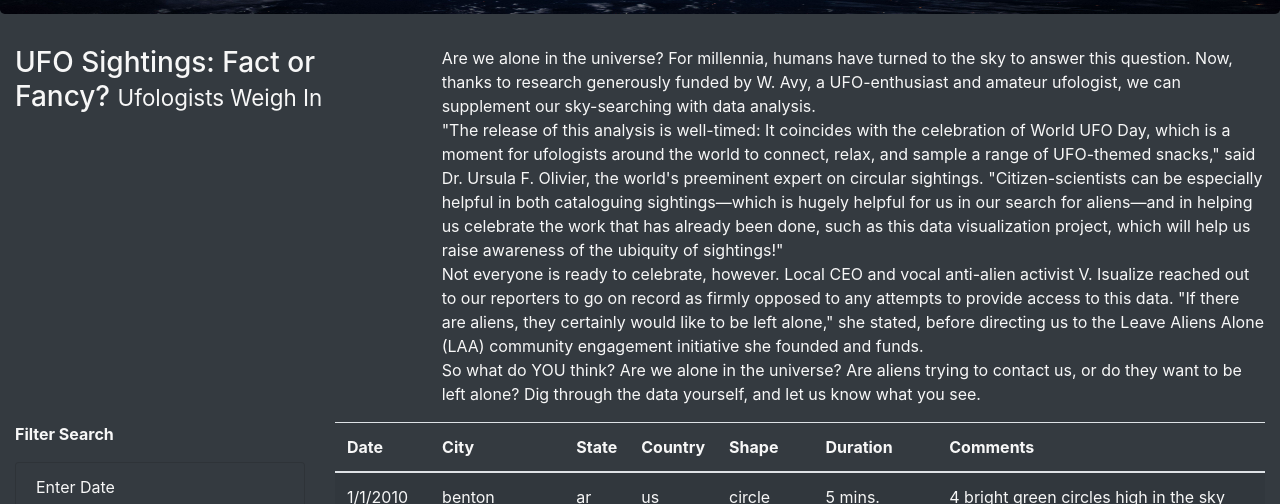
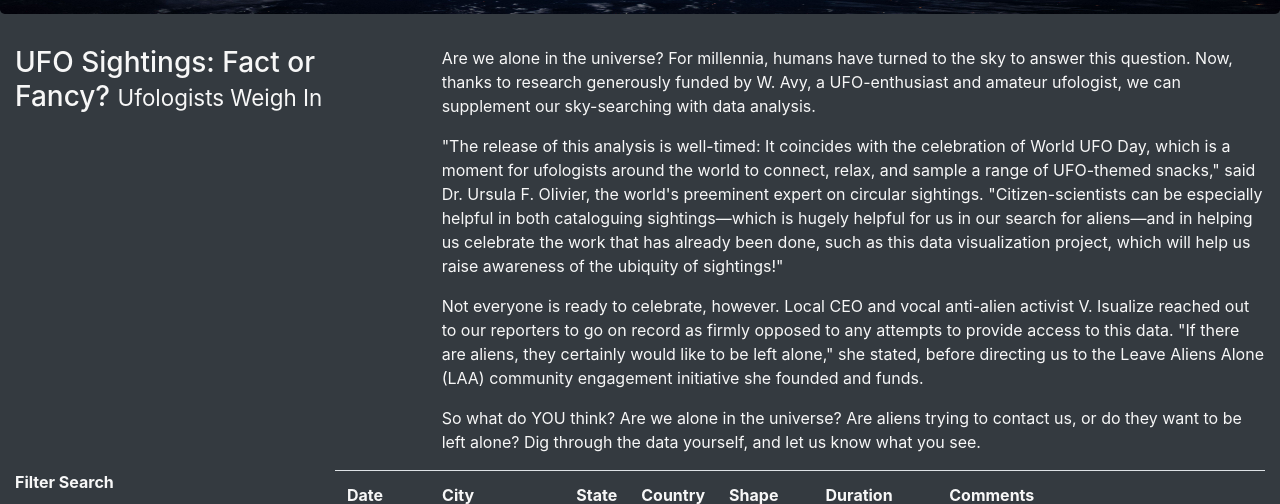
Before and after one commit to WhitLib/UFOs, a plain HTML site: page index.html in a window 1280 px wide. Shown: the part 245-749 px from the top of the page. Drawn offline with nearby package versions, Linux system fonts and the light colour scheme.

Commit message:
updated index.html file

```diff
--- a/index.html
+++ b/index.html
@@ -30,11 +30,11 @@
                     <p>
                         Are we alone in the universe? For millennia, humans have turned to the sky to answer this question. Now, thanks to research generously funded by W. Avy, a UFO-enthusiast and amateur ufologist, we can supplement our sky-searching with data analysis.<br>
 
-"The release of this analysis is well-timed: It coincides with the celebration of World UFO Day, which is a moment for ufologists around the world to connect, relax, and sample a range of UFO-themed snacks," said Dr. Ursula F. Olivier, the world's preeminent expert on circular sightings. "Citizen-scientists can be especially helpful in both cataloguing sightings—which is hugely helpful for us in our search for aliens—and in helping us celebrate the work that has already been done, such as this data visualization project, which will help us raise awareness of the ubiquity of sightings!" <br>
+<p>"The release of this analysis is well-timed: It coincides with the celebration of World UFO Day, which is a moment for ufologists around the world to connect, relax, and sample a range of UFO-themed snacks," said Dr. Ursula F. Olivier, the world's preeminent expert on circular sightings. "Citizen-scientists can be especially helpful in both cataloguing sightings—which is hugely helpful for us in our search for aliens—and in helping us celebrate the work that has already been done, such as this data visualization project, which will help us raise awareness of the ubiquity of sightings!" </p>
 
-Not everyone is ready to celebrate, however. Local CEO and vocal anti-alien activist V. Isualize reached out to our reporters to go on record as firmly opposed to any attempts to provide access to this data. "If there are aliens, they certainly would like to be left alone," she stated, before directing us to the Leave Aliens Alone (LAA) community engagement initiative she founded and funds.<br>
+<p>Not everyone is ready to celebrate, however. Local CEO and vocal anti-alien activist V. Isualize reached out to our reporters to go on record as firmly opposed to any attempts to provide access to this data. "If there are aliens, they certainly would like to be left alone," she stated, before directing us to the Leave Aliens Alone (LAA) community engagement initiative she founded and funds.<br></p>
 
-So what do YOU think? Are we alone in the universe? Are aliens trying to contact us, or do they want to be left alone? Dig through the data yourself, and let us know what you see.
+<p>So what do YOU think? Are we alone in the universe? Are aliens trying to contact us, or do they want to be left alone? Dig through the data yourself, and let us know what you see. </p>
                     </p>
                 </div>
             </div>
```
